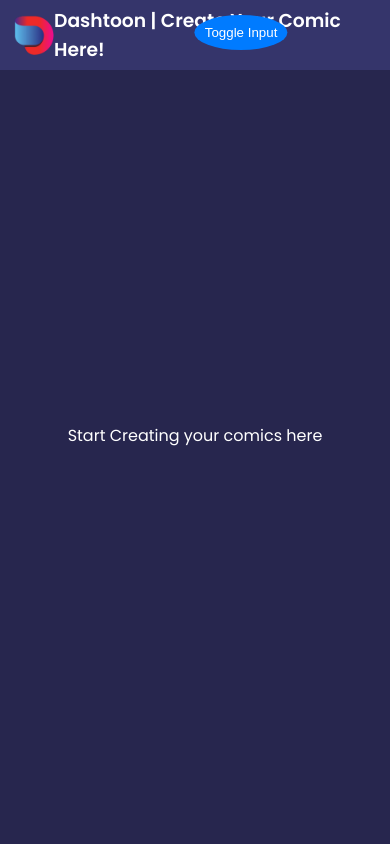
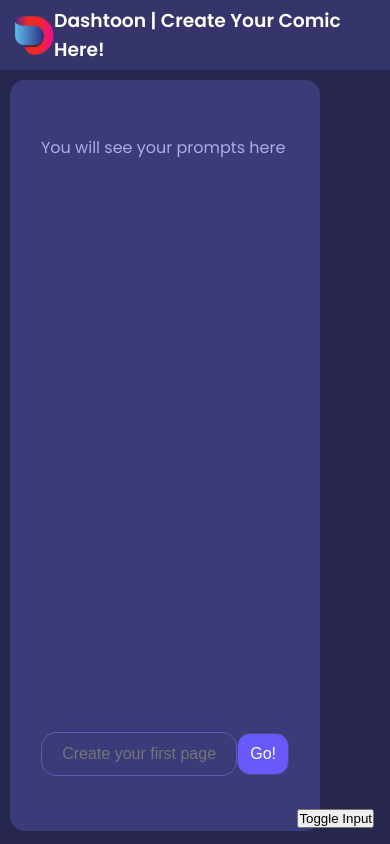
Before and after one commit to Saswati1701/dashtoon-comic-creator, a React (Create React App) app: page / in a window 390 px wide. Built offline with nearby package versions, Linux system fonts and the light colour scheme.

Commit message:
Scrolling changes

```diff
--- a/src/App.css
+++ b/src/App.css
@@ -80,13 +80,16 @@
 }
 
 .input-field .input input{
-  box-sizing: border-box;
-  font-size: inherit;
-  line-height: 1.5;
-  padding: 8px 25px;
-  border: 1px solid #ccc;
-  border-radius: 4px;
-  transition: border-color 0.3s ease;
+  font-size: 16px;
+    color: white;
+    width: 75%;
+    text-align: center;
+    padding: 12px 0px;
+    margin-right: 8px;
+    background-color: transparent;
+    border-radius: 15px;
+    border: 1px solid #5e5db1;
+    transition: border-color 0.3s ease;
 }
 
 .input-field .input input:focus{
@@ -119,6 +122,7 @@
 
 
 .input-field .input button:active {
+  width: 40px;
   background-color: #004080;
   border-color: #004080;
 }
--- a/src/App.jsx
+++ b/src/App.jsx
@@ -54,7 +54,7 @@ function App() {
       </div>
       { error !== "" && <Error errorText={error} clearError={clearError} /> }
 
-      <button className="floating-button" onClick={toggleInputField}>
+      <button className="floating-button" onClick={toggleInputField} aria-hidden="true">
         Toggle Input
       </button>
 
--- a/src/App2.css
+++ b/src/App2.css
@@ -139,7 +139,7 @@
   /* border: 1px solid white; */
   position: relative;
   height: 97.8%;
-  min-width: 173%;
+  min-width: 165%;
   display: grid;
   grid-template-columns: repeat(5, minmax(0, 1fr));;
   grid-template-rows: repeat(2, 50%);
@@ -158,12 +158,12 @@
 
 .comic-view .comic-item button{
   position: absolute;
-  background: gray;
+  background: red;
   color: white;
   width: 20px;
   height: 20px;
   border-radius: 20px;
-  border: 1px solid gray;
+  border: 1px solid red;
   display: inline-block;
   line-height: 4px;
   opacity: 0;
@@ -175,6 +175,10 @@
 }
 .comic-item{
   height: 100%;
+}
+
+.floating-button{
+  display: none;
 }
 
 @media (max-width: 1200px){
@@ -190,54 +194,14 @@
     grid-template-columns: repeat(2, minmax(0, 1fr));;
     grid-template-rows: repeat(5, 70%);
   }
-}@media (max-width: 767px) {
+}
 
+@media(max-width: 767px){
 
-
-  .floating-button {
+  .floating-button{
+    display: block;
     position: fixed;
-    top: 15px;
-    right: 10px;
-    background-color: #007bff;
-    color: #fff;
-    padding: 10px;
-    border: none;
-    border-radius: 50%;
-    cursor: pointer;
-    transition: transform 0.3s ease;
-    transform: translateX(-100%);
-  }
-
-  .dashboard{
-    align-items: center;
-    justify-content: center;
-  }
-
-  .input-field {
-    display: none;
-    position: fixed;
-    width: 90%;
-    top: 70px;
-    right: 20px;
-    background-color: #fff;
-    padding: 10px;
-    border: 1px solid #ccc;
-    border-radius: 4px;
-    transition: transform 1s cubic-bezier(0.25, 0.46, 0.45, 0.94), opacity 0.3s cubic-bezier(0.25, 0.46, 0.45, 0.94);
-    transform: translateX(100%);
-    opacity: 0;
-    background-color: rgba(255, 255, 255, 0.9);
-    z-index: 999;
-  }
-
-  .input-field .text-area{
-    height: 84%;
-  }
-
-
-  .input-field.visible {
-    display: block;
-    transform: translateX(0);
-    opacity: 1;
+    bottom: 16px;
+    right: 16px;
   }
 }
--- a/src/components/InputPanel.jsx
+++ b/src/components/InputPanel.jsx
@@ -45,7 +45,7 @@ const InputPanel = ({inputPrompts, setInputPrompts, setError, inputFieldVisible}
         </div>
         <div className="input">
             <input value={inputValue} onChange={(e)=> setInputValue(e.target.value)} type="text" placeholder='Create your first page'/>
-            <button disabled={loading} onClick={handleClick}> { loading ? <Loader /> : "Create!" } </button>
+            <button disabled={loading} onClick={handleClick}> { loading ? <Loader /> : "Go!" } </button>
         </div>
 
     </div>
```
